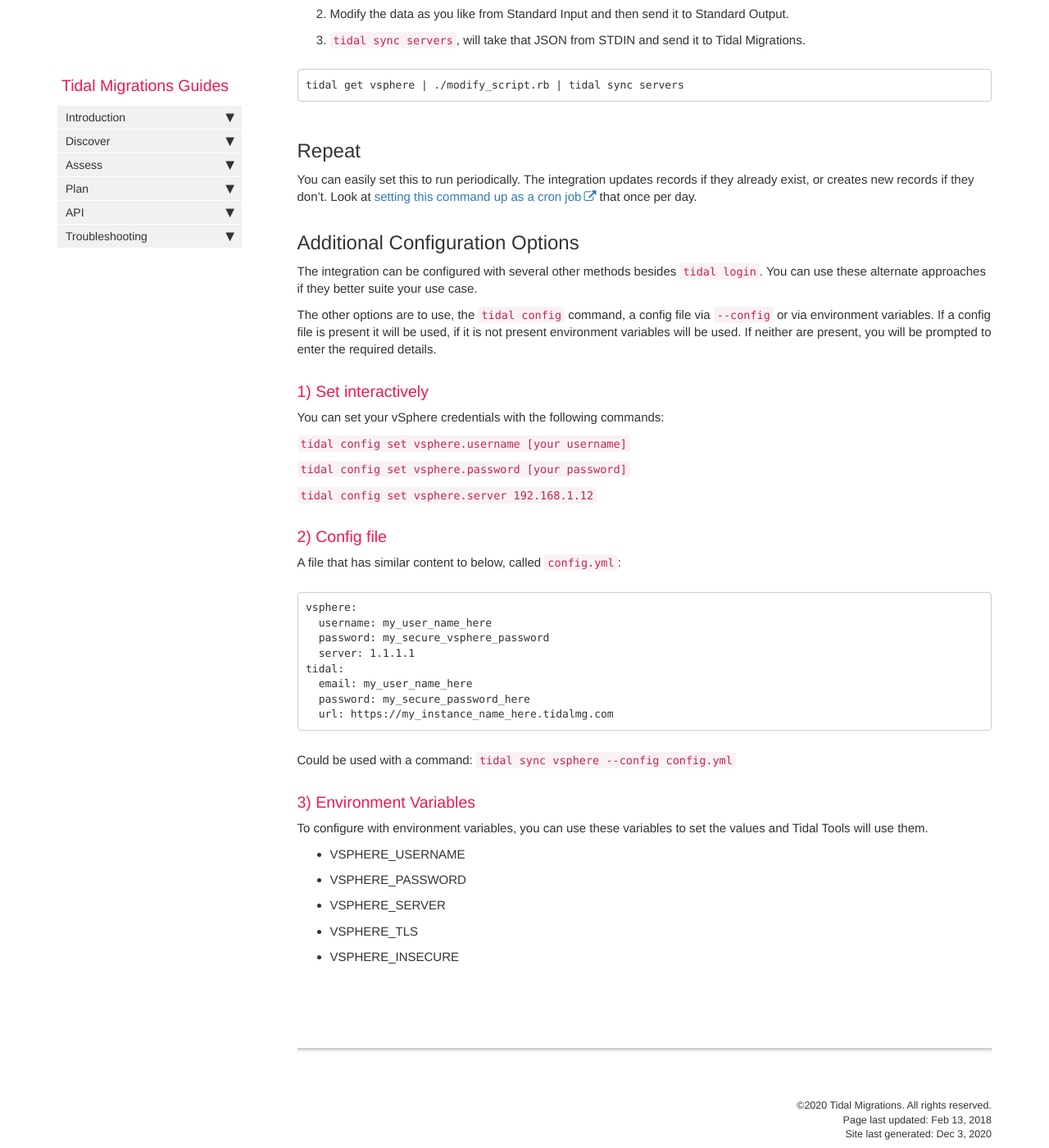
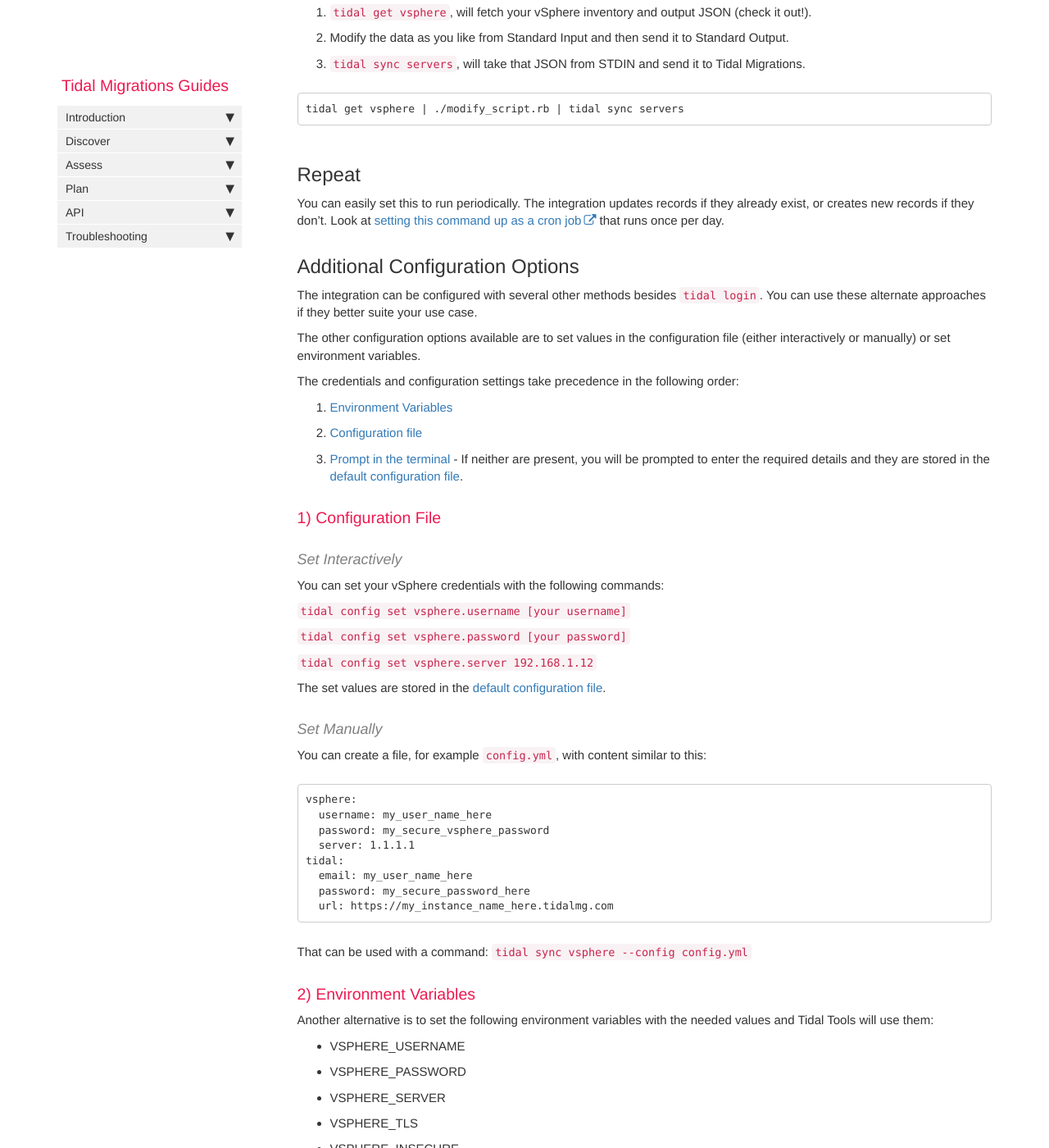
Before and after one commit to tidalmigrations/tidalmigrations.github.io, a Jekyll site: the page built from pages/tidal tools/vsphere.md, in a window 1280 px wide and 1400 px high, scrolled down 1674 px. Shown: the whole window at 82% size. Built offline with Jekyll 4.4.1, drawn with Linux system fonts in a browser that asks for light colours; nearby versions of some CDN libraries; comment, search, counter and statistics services are not loaded; some of the changed text lies outside the part shown.

Commit message:
Improvements to vsphere configuration options content and wording

````diff
--- a/pages/tidal tools/vsphere.md
+++ b/pages/tidal tools/vsphere.md
@@ -1,13 +1,13 @@
 ---
 title: Integrate Tidal Migrations with vSphere
 keywords: vsphere, login, configure, sync, environment
-last_updated: Feb 13, 2018
+last_updated: Dec 2, 2020
 sidebar: main_sidebar
 permalink: vsphere.html
 folder: tidaltools
 ---
 ## Getting Started
-To get started you will need make sure you have a copy of [Tidal Tools](https://get.tidal.sh) and it is [installed](tidal-tools.html).
+To get started you will need to make sure you have a copy of [Tidal Tools](https://get.tidal.sh) and it is [installed](tidal-tools.html).
 
 ## Supported Versions
 ### vSphere 5.5
@@ -24,11 +24,11 @@ A set of prompts will appear to help you connect to your vSphere account:
 1. vSphere Server - Either an IP address or a FQDN that resolves to the correct IP for the ESXi or vCenter instance
 2. vSphere Username - A username that has read access to the vCenter or ESXi instance.
 3. vSphere Password - Corresponding password for the user.
-4. vSphere API Endpoint - The default is `/sdk`, unless you know it is not this default, it can left as is.
+4. vSphere API Endpoint - The default is `/sdk`, It can be left as is, unless you know your setup does not use the default.
 5. Use SSL/TLS? - The default is to use SSL (y), which can be left unless you know you can't use it.
-6. Skip HTTPS certificate checks? - The deafult is to not skip (n), which can be left unless you know they need to be skipped.
+6. Skip HTTPS certificate checks? - The default is to not skip (n), which can be left unless you know they need to be skipped.
 
-After answering the above prompts, you will see the message
+After answering the above prompts, you will see the message:
 
 ```
 Login to vSphere successful. Saving config file...Done!
@@ -66,17 +66,23 @@ tidal get vsphere | ./modify_script.rb | tidal sync servers
 
 ## Repeat
 You can easily set this to run periodically. The integration updates records if they already exist, or creates new records if they don't.
-Look at [setting this command up as a cron job](https://www.digitalocean.com/community/tutorials/how-to-use-cron-to-automate-tasks-on-a-vps) that once per day.
+Look at [setting this command up as a cron job](https://www.digitalocean.com/community/tutorials/how-to-use-cron-to-automate-tasks-on-a-vps) that runs once per day.
 
 ## Additional Configuration Options
 The integration can be configured with several other methods besides `tidal login`.
 You can use these alternate approaches if they better suite your use case.
 
-The other options are to use, the `tidal config` command, a config file via `--config` or via environment variables.
-If a config file is present it will be used, if it is not present environment variables will be used.
-If neither are present, you will be prompted to enter the required details.
+The other configuration options available are to set values in the configuration file (either interactively or manually) or set environment variables.
 
-### 1) Set interactively
+The credentials and configuration settings take precedence in the following order:
+
+1. [Environment Variables](#2-environment-variables)
+2. [Configuration file](#1-configuration-file)
+3. [Prompt in the terminal](#vsphere-login) - If neither are present, you will be prompted to enter the required details and they are stored in the [default configuration file](/tidal-tools.html#configuration-file).
+
+### 1) Configuration File
+
+#### Set Interactively
 You can set your vSphere credentials with the following commands:
 
 `tidal config set vsphere.username [your username]`
@@ -85,8 +91,10 @@ You can set your vSphere credentials with the following commands:
 
 `tidal config set vsphere.server 192.168.1.12`
 
-### 2) Config file
-A file that has similar content to below, called `config.yml`:
+The set values are stored in the [default configuration file](/tidal-tools.html#configuration-file).
+
+#### Set Manually
+You can create a file, for example `config.yml`, with content similar to this:
 
 ```
 vsphere:
@@ -98,10 +106,11 @@ tidal:
   password: my_secure_password_here
   url: https://my_instance_name_here.tidalmg.com
 ```
-Could be used with a command: `tidal sync vsphere --config config.yml`
+That can be used with a command: `tidal sync vsphere --config config.yml`
 
-### 3) Environment Variables
-To configure with environment variables, you can use these variables to set the values and Tidal Tools will use them.
+### 2) Environment Variables
+
+Another alternative is to set the following environment variables with the needed values and Tidal Tools will use them:
 
 - VSPHERE_USERNAME
 - VSPHERE_PASSWORD
````
